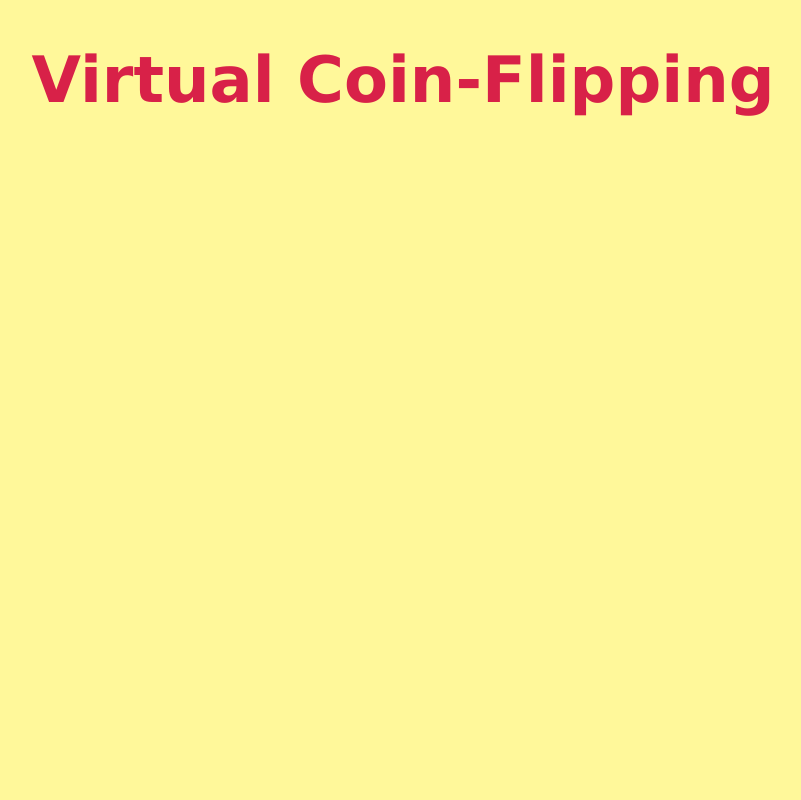
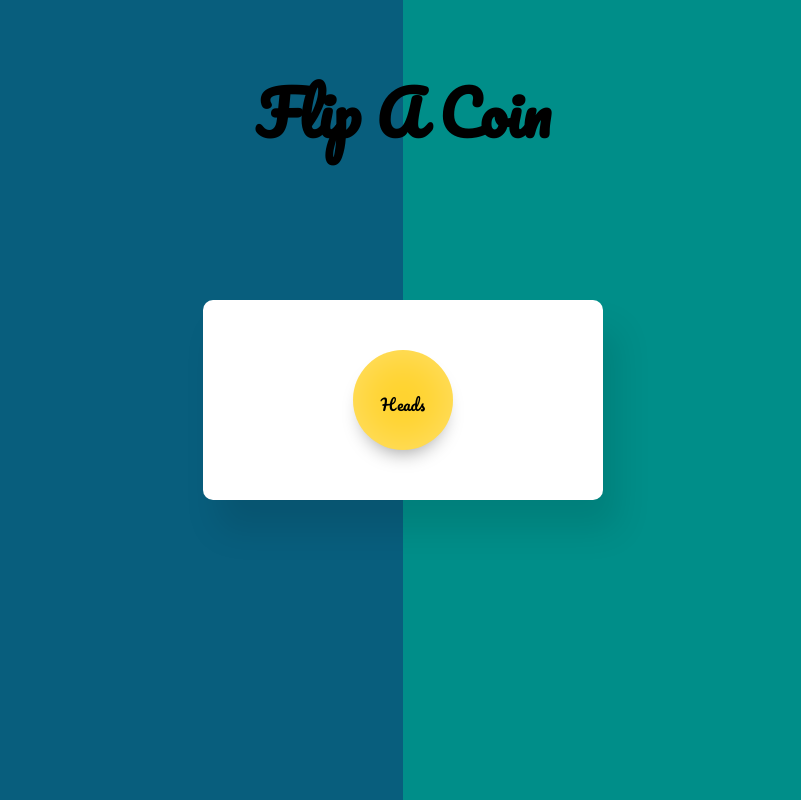
Before and after one commit to namrataa77/Flip-a-coin-, a plain HTML site: page index.html in a window 1280 px wide. Shown: the whole page, without its empty margins (237-1038 px from the left). Drawn offline with nearby package versions, Linux system fonts and the light colour scheme.

Commit message:
Flip a coin here

```diff
--- a/index.html
+++ b/index.html
@@ -3,18 +3,36 @@
     <head>
         <meta charset="utf-8">
         <meta http-equiv="X-UA-Compatible" content="IE=edge">
+        <script src="https://ajax.googleapis.com/ajax/libs/jquery/3.5.1/jquery.min.js"></script>
+
 
         <title></title>
 
         <meta name="description" content="">
         <meta name="viewport" content="width=device-width, initial-scale=1">
         <link rel="stylesheet" href="styles.css">
+        <link href="https://fonts.googleapis.com/css2?family=Pacifico&family=Rubik&display=swap" rel="stylesheet">
 
     </head>
     <body>
+        <h2 style="font-family: 'Pacifico', cursive; text-align: center; padding: 60px; font-size: 60px;">
 
-        <h1 style="color: #D82148; text-align: center; font-size: 4rem; font-family:Verdana, Geneva, Tahoma, sans-serif">Virtual Coin-Flipping</h1>
+            Flip A Coin</h2>
+        <div class="container">
 
-        <script src="" async defer></script>
+
+            <div id="coin">
+                <div class="side-a">
+                    <p style="text-align: center; margin-top: 40px; font-family: 'Pacifico', cursive ;" >Heads</p>
+                </div>
+                <div class="side-b">
+                    <p style="text-align: center; margin-top: 40px; font-family: 'Pacifico', cursive;">Tails</p>
+                </div>
+              </div>
+
+            </div>
+        </div>
+
+        <script src="index.js"></script>
     </body>
 </html>
--- /dev/null
+++ b/index.js
@@ -0,0 +1,19 @@
+jQuery(document).ready(function($){
+
+    $('#coin').on('click', function(){
+      var flipResult = Math.random();
+      $('#coin').removeClass();
+      setTimeout(function(){
+        if(flipResult <= 0.5){
+          $('#coin').addClass('heads');
+          console.log('it is head');
+
+        }
+        else{
+          $('#coin').addClass('tails');
+          console.log('it is tails');
+
+        }
+      }, 100);
+    });
+  });
--- a/styles.css
+++ b/styles.css
@@ -1 +1,106 @@
-body {background-color: #FFF89A ;}
+
+*{
+    padding : 0;
+    margin: 0;
+    box-sizing: border-box;
+    font-family: 'Rubik', sans-serif;
+}
+
+body{
+
+    height: 100%;
+    background: linear-gradient(
+        to right,
+        #085E7D 50%,
+        #008E89 50%
+    ) fixed ;
+}
+
+.container{
+    background-color: #ffffff;
+    width: 400px;
+    padding: 50px;
+    position: absolute;
+    transform: translate(-50%, -50%);
+    top: 50%;
+    left: 50%;
+    box-shadow: 15px 30px 35px rgba(0, 0, 0, 0.1);
+    border-radius: 10px;
+    -webkit-perspective: 300px;
+    perspective: 300px;
+}
+
+.stats{
+    text-align: left;
+    color: #101020;
+    font-weight: 500;
+    line-height: 25px;
+}
+
+
+
+#coin {
+    position: relative;
+    margin: 0 auto;
+    width: 100px;
+    height: 100px;
+    cursor: pointer;
+  }
+  #coin div {
+    width: 100%;
+    height: 100%;
+    -webkit-border-radius: 50%;
+       -moz-border-radius: 50%;
+            border-radius: 50%;
+    -webkit-box-shadow: inset 0 0 45px rgba(255,255,255,.3), 0 12px 20px -10px rgba(0,0,0,.4);
+       -moz-box-shadow: inset 0 0 45px rgba(255,255,255,.3), 0 12px 20px -10px rgba(0,0,0,.4);
+            box-shadow: inset 0 0 45px rgba(255,255,255,.3), 0 12px 20px -10px rgba(0,0,0,.4);
+  }
+  .side-a {
+    background-color: #FFD32D;
+
+  }
+  .side-b {
+    background-color: #FFBED8;
+  }
+
+  #coin {
+    transition: -webkit-transform 1s ease-in;
+    -webkit-transform-style: preserve-3d;
+    transform-style: preserve-3d;
+  }
+  #coin div {
+    position: absolute;
+    -webkit-backface-visibility: hidden;
+    backface-visibility: hidden;
+  }
+  .side-a {
+    z-index: 100;
+  }
+  .side-b {
+    -webkit-transform: rotateY(-180deg);
+    transform: rotateX(-180deg);
+
+  }
+
+  #coin.heads {
+    -webkit-animation: flipHeads 3s ease-out forwards;
+    -moz-animation: flipHeads 3s ease-out forwards;
+      -o-animation: flipHeads 3s ease-out forwards;
+         animation: flipHeads 3s ease-out forwards;
+  }
+  #coin.tails {
+    -webkit-animation: flipTails 3s ease-out forwards;
+    -moz-animation: flipTails 3s ease-out forwards;
+      -o-animation: flipTails 3s ease-out forwards;
+         animation: flipTails 3s ease-out forwards;
+  }
+
+  @keyframes flipHeads {
+    from { -webkit-transform: rotateY(0); -moz-transform: rotateY(0); transform: rotateY(0); }
+    to { -webkit-transform: rotateY(1800deg); -moz-transform: rotateY(1800deg); transform: rotateY(1800deg); }
+  }
+  @keyframes flipTails {
+    from { -webkit-transform: rotateY(0); -moz-transform: rotateY(0); transform: rotateY(0); }
+    to { -webkit-transform: rotateY(1980deg); -moz-transform: rotateY(1980deg); transform: rotateY(1980deg); }
+  }
```
Also changed, not shown: heads.jpg (added), tails.jpg (added).
